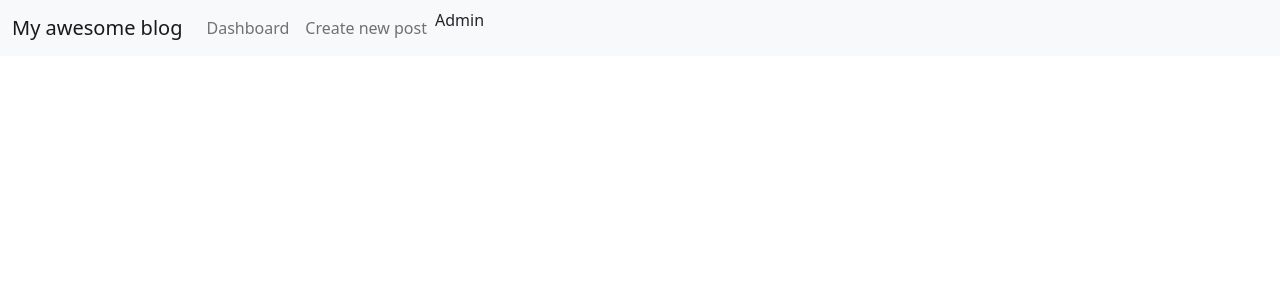
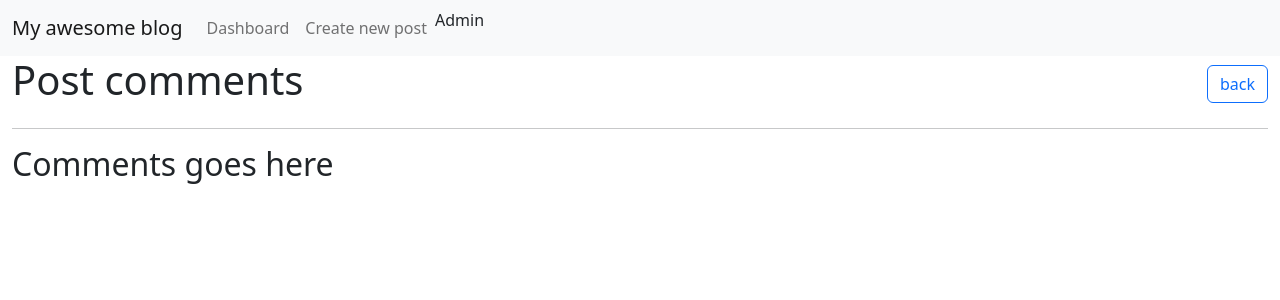
Before and after one commit to albx/blazorcustomelementsdemo, a React (Create React App) app in the folder src/myawesomeblog.backoffice/: page /post/1/1/comments in a window 1280 px wide. Shown: the top 300 px of the page. Built offline with nearby package versions, Linux system fonts and the light colour scheme.

Commit message:
post comments page on backoffice

```diff
--- a/src/myawesomeblog.backoffice/src/App.js
+++ b/src/myawesomeblog.backoffice/src/App.js
@@ -5,6 +5,7 @@ import './App.css';
 import Navbar from './components/Navbar';
 import PostDetail from './components/PostDetail';
 import CreatePost from './components/CreatePost';
+import PostComments from './components/PostComments';
 
 const userInfo = {
   userRole: 'administrator',
@@ -26,6 +27,7 @@ function App() {
               <Route path='/' element={<Dashboard />} />
               <Route path='/post/:id/:slug' element={<PostDetail />} />
               <Route path='/new' element={<CreatePost />} />
+              <Route path='/post/:id/:slug/comments' element={<PostComments />} />
             </Routes>
           </div>
         </main>
--- /dev/null
+++ b/src/myawesomeblog.backoffice/src/components/PostComments.js
@@ -0,0 +1,24 @@
+import { Link, useParams } from "react-router-dom";
+
+const buildPostDetailUrl = (id, slug) => `/post/${id}/${slug}`;
+
+function PostComments() {
+    const { id, slug } = useParams();
+
+    return (
+        <>
+            <div className="row">
+                <div className="col">
+                    <h1>Post comments</h1>
+                </div>
+                <div className="col-auto d-flex align-items-center">
+                    <Link className="btn btn-outline-primary" to={buildPostDetailUrl(id, slug)}>back</Link>
+                </div>
+            </div>
+            <hr />
+            <h2>Comments goes here</h2>
+        </>
+    )
+}
+
+export default PostComments;
--- a/src/myawesomeblog.backoffice/src/components/PostDetail.js
+++ b/src/myawesomeblog.backoffice/src/components/PostDetail.js
@@ -1,8 +1,10 @@
 import { useCallback, useEffect, useState } from "react";
-import { useParams } from "react-router-dom";
+import { Link, useParams } from "react-router-dom";
 import PostForm from "./PostForm";
 import PostDisplay from "./PostDisplay";
 import axios from "axios";
+
+const buildPostCommentsUrl = (id, slug) => `/post/${id}/${slug}/comments`;
 
 function PostDetail() {
     const { id, slug } = useParams();
@@ -42,7 +44,8 @@ function PostDetail() {
                     <h1>{post.title}</h1>
                 </div>
                 <div className="col-auto d-flex align-items-center">
-                    {readonly && <button type="button" className="btn btn-primary" onClick={enableEdit}>Edit</button>}
+                    {readonly && <button type="button" className="btn btn-primary me-2" onClick={enableEdit}>Edit</button>}
+                    <Link className="btn btn-outline-primary" to={buildPostCommentsUrl(id, slug)}>view comments</Link>
                 </div>
             </div>
             <hr/>
--- a/src/myawesomeblog.backoffice/src/components/PostItem.js
+++ b/src/myawesomeblog.backoffice/src/components/PostItem.js
@@ -8,7 +8,7 @@ function PostItem({ post, onDelete }) {
         if (window.confirm(`You are going to delete post ${post.title}. Are you sure?`)) {
             onDelete(post);
         }
-    }, [post])
+    }, [onDelete, post])
 
     return (
         <div className="list-group-item list-group-item-action">
```
